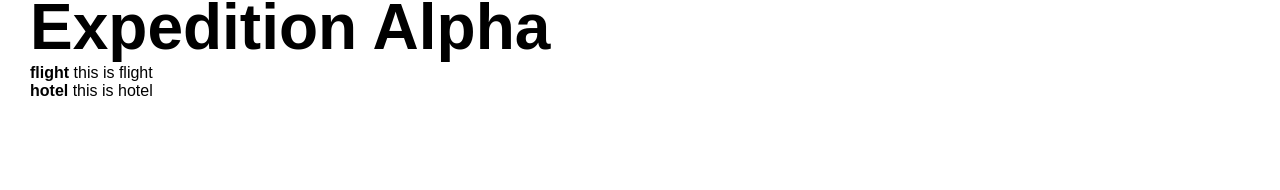
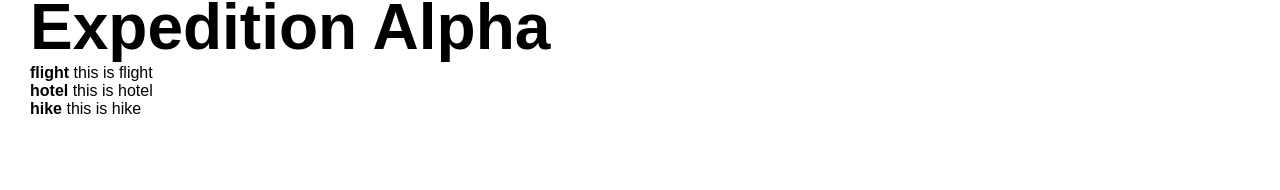
Before and after one commit to gabiagu/expedition-alpha, a React (Create React App) app in the folder ea/: page / in a window 1280 px wide. Shown: the part 108-298 px from the top of the page. Built offline with nearby package versions, Linux system fonts and the light colour scheme.

Commit message:
added extra data and cleaned up a bit the other stuff

```diff
--- a/ea/src/ExpeditionPage.js
+++ b/ea/src/ExpeditionPage.js
@@ -11,29 +11,12 @@ class ExpeditionPage extends Component {
 
   render() {
     console.log(this.props.data);
-    var ExpeditionTitle = this.props.data.Alpha001.title;
 
-    for (var i = 0; i < this.props.data[i]; i++) {
-        ExpeditionTitle = this.props.data.key;
-        console.log(ExpeditionTitle);
-    }
-
-    //console.log(this.props.data.Alpha001.title);
-    //console.log(this.props.data["Alpha001"].Day1["0"].activity);
-
-    /*const DayList = ([
-      "Aug 22", "Aug 23", "Aug 24"
-    ]);*/
+    let ExpeditionTitle = this.props.data.Alpha001.title;
+    console.log(ExpeditionTitle);
 
     function DayList(props) {
       const days = props.days;
-      /*const listItems = days.map((day) =>
-        <li>
-          {day.date}
-          {day.activity}
-          {day.notes}
-        </li>
-      );*/
 
       return (
       <div>
@@ -48,9 +31,7 @@ class ExpeditionPage extends Component {
           })}
       </div>
       );
-      /*return (
-        <ul>{listItems}</ul>
-      );*/
+
     }
 
     const days = this.props.data.Alpha001.day1;
--- a/ea/src/sample_data.json
+++ b/ea/src/sample_data.json
@@ -11,6 +11,11 @@
                 "date":"Aug 22",
                 "activity": "hotel",
                 "notes": "this is hotel"
+            },
+            {
+                "date":"Aug 22",
+                "activity": "hike",
+                "notes": "this is hike"
             }
         ],
         "day2": [
```
